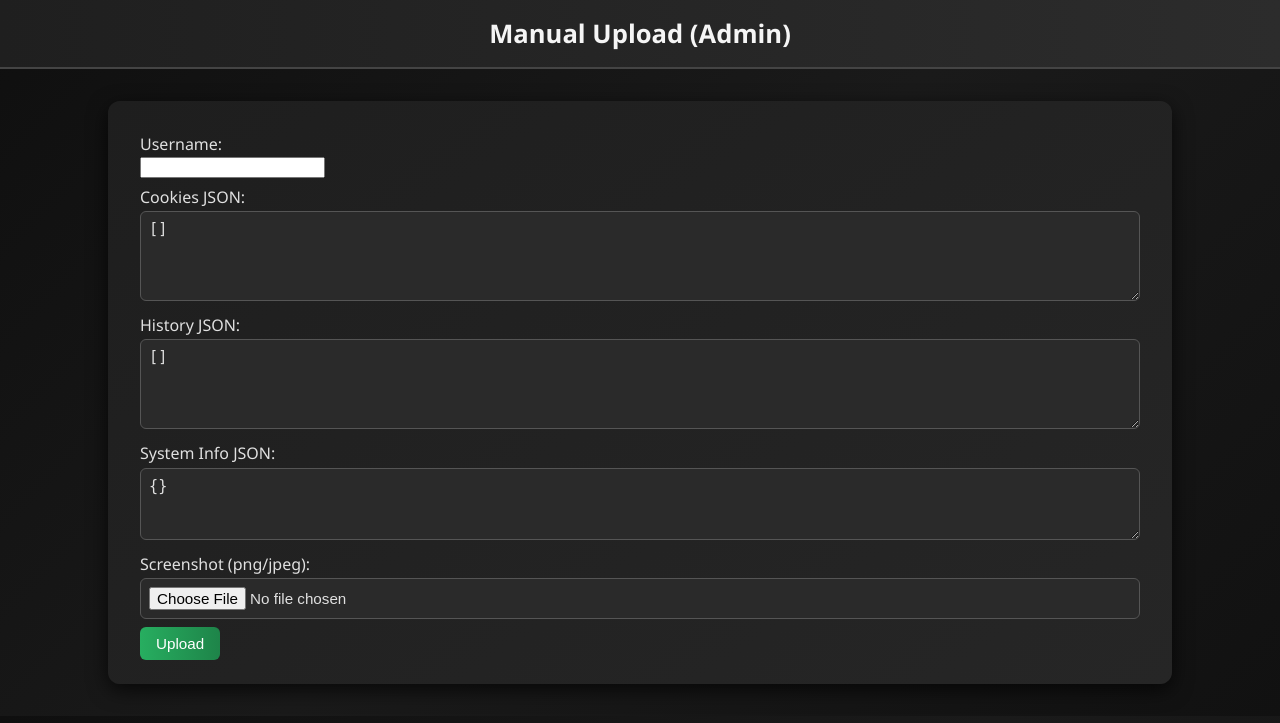
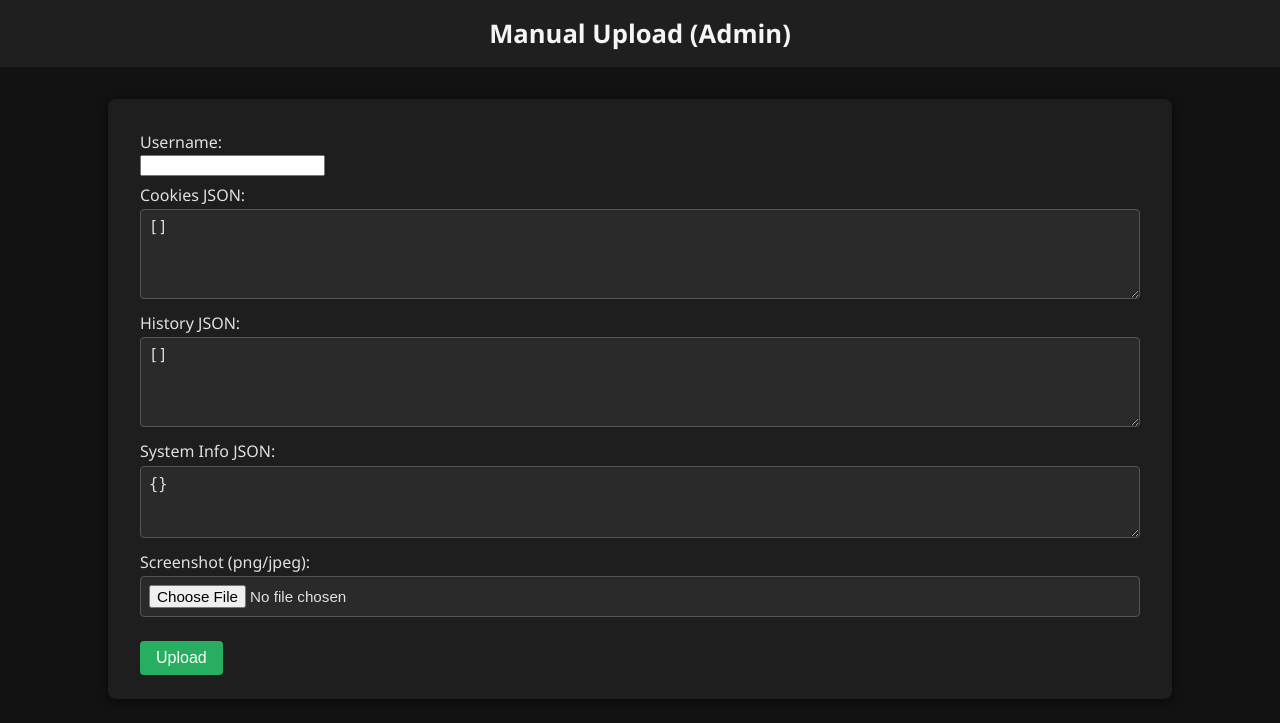
Before and after one commit to d82576668-ux/cookie_panel, a Flask app: template templates/upload_form.html in a window 1280 px wide. Shown: the top 723 px of the page. Run offline with Flask 3, Linux system fonts and the light colour scheme; the template is opened without the code that fills it, so the values that code supplies are empty; some libraries are stand-ins or nearby versions.

Commit message:
Update style.css

```diff
--- a/static/style.css
+++ b/static/style.css
@@ -1,32 +1,28 @@
 /* --- Общие стили --- */
 body {
     font-family: 'Segoe UI', Tahoma, Geneva, Verdana, sans-serif;
-    background: linear-gradient(135deg, #0f0f0f, #1a1a1a, #111111);
+    background-color: #121212;
     margin: 0;
     padding: 0;
     color: #e0e0e0;
-    transition: background 0.5s ease;
 }
 
 header {
-    background: linear-gradient(90deg, #1f1f1f, #2c2c2c);
+    background-color: #1f1f1f;
     color: #f5f5f5;
     padding: 1rem;
     text-align: center;
     font-size: 1.6rem;
     font-weight: bold;
-    border-bottom: 2px solid #444;
 }
 
-/* --- Контейнер --- */
 .container {
     max-width: 1000px;
     margin: 2rem auto;
-    background: linear-gradient(145deg, #1e1e1e, #262626);
+    background-color: #1e1e1e;
     padding: 1.5rem 2rem;
-    border-radius: 12px;
-    box-shadow: 0 6px 20px rgba(0,0,0,0.7);
-    transition: all 0.3s ease;
+    border-radius: 8px;
+    box-shadow: 0 3px 10px rgba(0,0,0,0.5);
 }
 
 /* --- Таблицы --- */
@@ -34,7 +30,6 @@ table {
     width: 100%;
     border-collapse: collapse;
     margin-bottom: 1rem;
-    transition: all 0.3s ease;
 }
 
 th, td {
@@ -44,44 +39,24 @@ th, td {
 }
 
 th {
-    background: linear-gradient(90deg, #2c2c2c, #3a3a3a);
+    background-color: #2c2c2c;
 }
 
 tr:hover {
-    background: linear-gradient(90deg, #333333, #444444);
-    transition: background 0.3s ease;
-}
-
-/* --- Кнопки и ссылки --- */
-.btn, .action-btn, button {
-    padding: 0.5rem 1rem;
-    border-radius: 6px;
-    font-size: 0.95rem;
-    text-decoration: none;
-    cursor: pointer;
-    transition: all 0.3s ease;
+    background-color: #333333;
 }
 
 .btn {
-    background: linear-gradient(90deg, #3498db, #2980b9);
+    padding: 0.4rem 0.8rem;
+    background-color: #3498db;
     color: #fff;
-    border: none;
+    text-decoration: none;
+    border-radius: 4px;
+    font-size: 0.9rem;
 }
 
 .btn:hover {
-    background: linear-gradient(90deg, #2980b9, #1f6391);
-    transform: scale(1.05);
-}
-
-.action-btn, button {
-    background: linear-gradient(90deg, #27ae60, #1e8449);
-    color: #fff;
-    border: none;
-}
-
-.action-btn:hover, button:hover {
-    background: linear-gradient(90deg, #1e8449, #166433);
-    transform: scale(1.05);
+    background-color: #2980b9;
 }
 
 /* --- Формы --- */
@@ -96,54 +71,61 @@ input[type="text"], textarea, input[type="file"] {
     padding: 0.5rem;
     margin-top: 0.2rem;
     border: 1px solid #555;
-    border-radius: 6px;
+    border-radius: 4px;
     background-color: #2a2a2a;
     color: #e0e0e0;
     font-size: 0.95rem;
     box-sizing: border-box;
-    transition: all 0.3s ease;
 }
 
-input[type="text"]:focus, textarea:focus {
-    border-color: #3498db;
-    box-shadow: 0 0 8px rgba(52,152,219,0.5);
-    outline: none;
+button {
+    padding: 0.5rem 1rem;
+    margin-top: 1rem;
+    background-color: #27ae60;
+    color: #fff;
+    border: none;
+    border-radius: 4px;
+    cursor: pointer;
+    font-size: 1rem;
+}
+
+button:hover {
+    background-color: #1e8449;
 }
 
 /* --- User detail --- */
-.user-card {
-    background: linear-gradient(145deg, #222222, #2e2e2e);
-    padding: 1rem;
-    border-radius: 10px;
-    box-shadow: 0 4px 15px rgba(0,0,0,0.5);
-    transition: all 0.3s ease;
-}
-
-.user-card:hover {
-    transform: scale(1.02);
+.user-card p {
+    margin: 0.4rem 0;
 }
 
 .json-box {
-    background: linear-gradient(145deg, #2c2c2c, #3a3a3a);
+    background: #2c2c2c;
     padding: 0.5rem;
     white-space: pre-wrap;
-    border-radius: 6px;
+    border-radius: 4px;
     overflow-x: auto;
     color: #e0e0e0;
-    transition: all 0.3s ease;
+}
+
+.action-btn {
+    margin: 0.3rem 0;
+    padding: 0.3rem 0.6rem;
+    background: #2980b9;
+    color: #fff;
+    border: none;
+    border-radius: 4px;
+    cursor: pointer;
+}
+
+.action-btn:hover {
+    background: #1c5980;
 }
 
 .screenshot {
     max-width: 100%;
     margin-top: 0.5rem;
     border: 1px solid #555;
-    border-radius: 6px;
-    transition: all 0.3s ease;
-}
-
-.screenshot:hover {
-    transform: scale(1.02);
-    box-shadow: 0 0 12px rgba(52, 152, 219, 0.6);
+    border-radius: 4px;
 }
 
 /* --- Заголовки --- */
```
